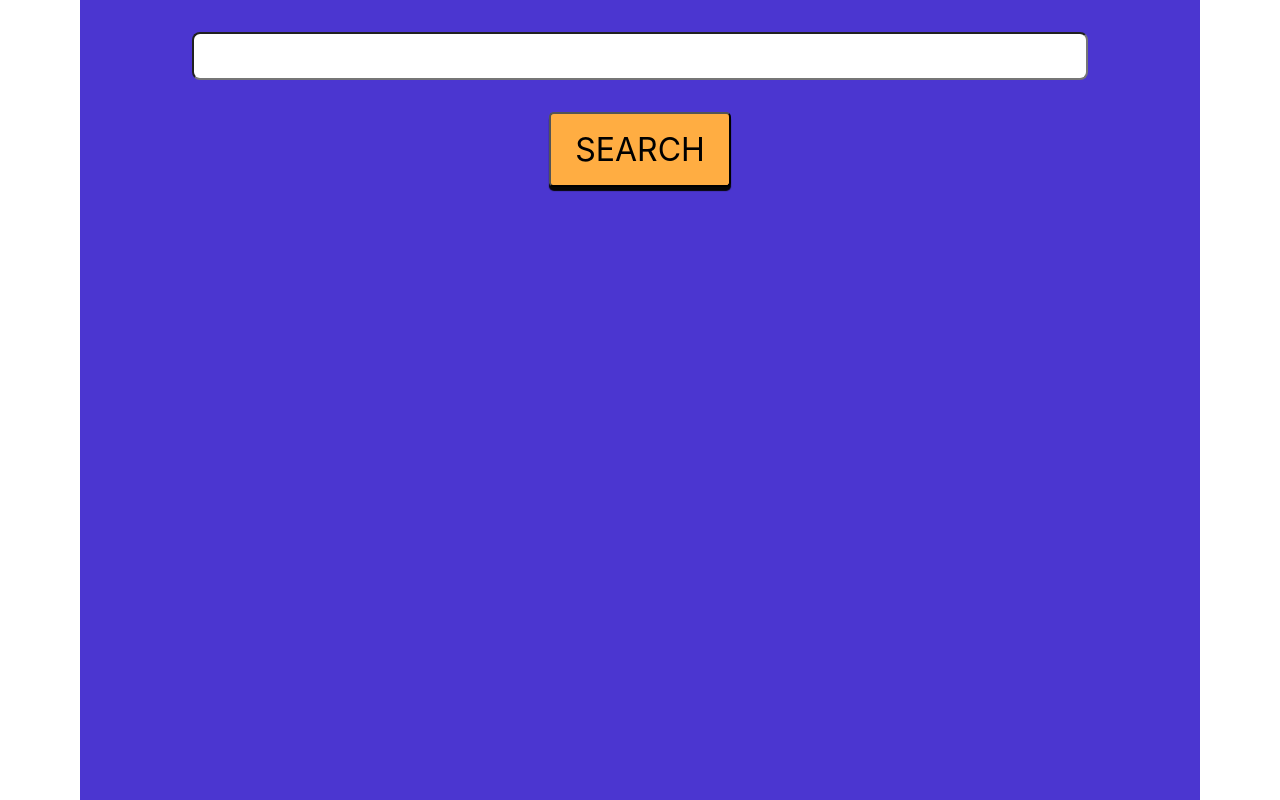
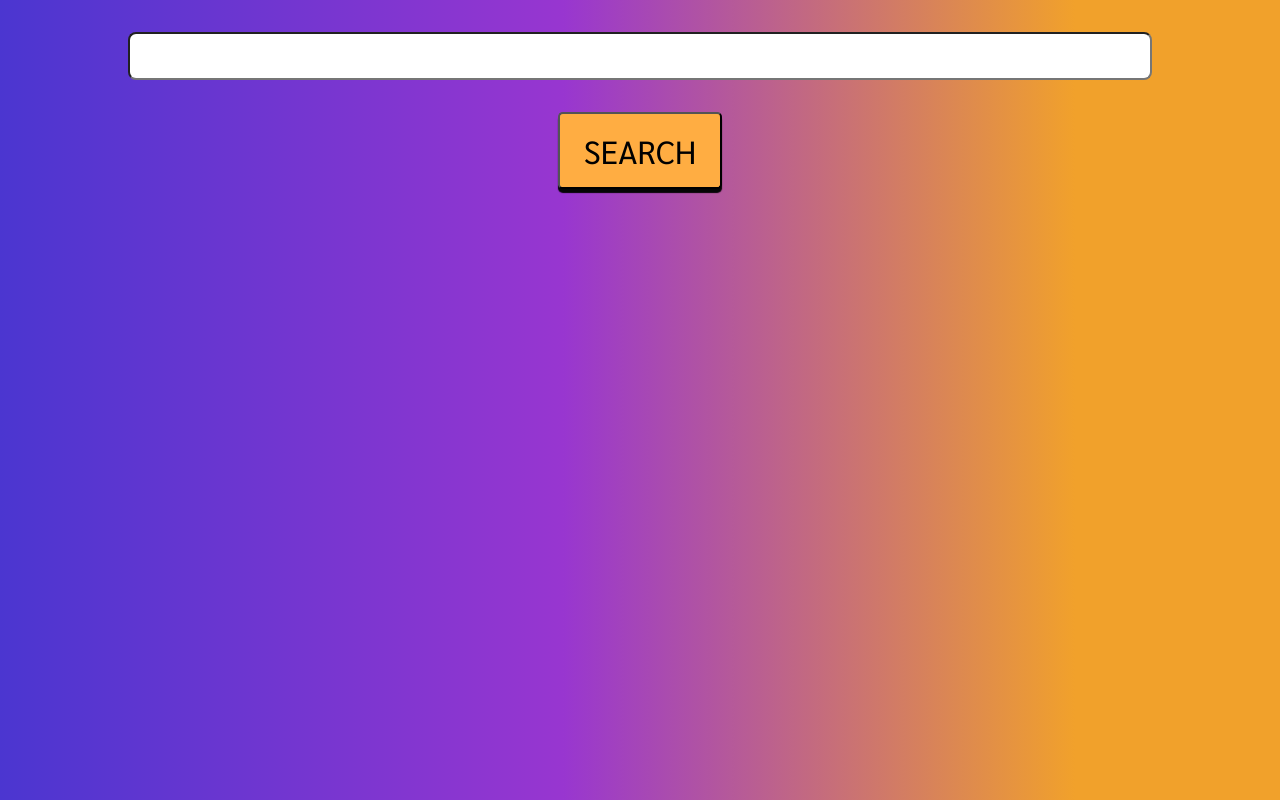
Before and after one commit to jkukavi/pdkstr, a React (Create React App) app in the folder client/: page / in a window 1280 px wide. Built offline with nearby package versions, Linux system fonts and the light colour scheme.

Commit message:
update styles

```diff
--- a/client/public/index.html
+++ b/client/public/index.html
@@ -5,6 +5,12 @@
     <link rel="icon" href="%PUBLIC_URL%/favicon.ico" />
     <meta name="viewport" content="width=device-width, initial-scale=1" />
     <meta name="theme-color" content="#000000" />
+    <link rel="preconnect" href="https://fonts.googleapis.com" />
+    <link rel="preconnect" href="https://fonts.gstatic.com" crossorigin />
+    <link
+      href="https://fonts.googleapis.com/css2?family=Sarabun&display=swap"
+      rel="stylesheet"
+    />
     <meta
       name="description"
       content="Web site created using create-react-app"
@@ -24,7 +30,7 @@
       work correctly both with client-side routing and a non-root public URL.
       Learn how to configure a non-root public URL by running `npm run build`.
     -->
-    <title>React App</title>
+    <title>Podkaster</title>
   </head>
   <body>
     <noscript>You need to enable JavaScript to run this app.</noscript>
--- a/client/src/App.css
+++ b/client/src/App.css
@@ -1,6 +1,13 @@
 body {
   margin: 0;
   padding-left: calc(100vw - 100%);
+  background: rgb(75, 54, 208);
+  background: linear-gradient(
+    90deg,
+    rgba(75, 54, 208, 1) 0%,
+    rgba(152, 54, 208, 1) 44%,
+    rgb(241 161 43) 84%
+  );
 }
 
 p {
@@ -9,8 +16,8 @@ p {
 }
 
 * {
-  font-family: -apple-system, BlinkMacSystemFont, "Segoe UI", Roboto, Oxygen,
-    Ubuntu, Cantarell, "Open Sans", "Helvetica Neue", sans-serif;
+  font-family: "Sarabun", -apple-system, BlinkMacSystemFont, "Segoe UI", Roboto,
+    Oxygen, Ubuntu, Cantarell, "Open Sans", "Helvetica Neue", sans-serif;
   -webkit-font-smoothing: antialiased;
   -moz-osx-font-smoothing: grayscale;
   box-sizing: border-box;
@@ -27,7 +34,7 @@ audio {
   align-content: space-between;
   max-width: 1120px;
   min-height: 100vh;
-  background-color: #4b36d0;
+  /* background-color: #4b36d0; */
   margin: auto;
 }
 
@@ -38,7 +45,7 @@ audio {
 
 .input {
   margin: 2rem auto 2rem;
-  width: 80%;
+  width: 80vw;
   display: block;
   border-radius: 8px;
   height: 3rem;
@@ -196,9 +203,6 @@ a:active {
 
 .card.channel {
   background-color: #f1a12b;
-  display: flex;
-  flex-direction: column;
-  justify-content: space-evenly;
   align-items: center;
 }
 
@@ -206,6 +210,11 @@ a:active {
   width: 14rem;
   height: 14rem;
   border-radius: 50%;
+  margin: 1rem auto 0;
+}
+
+.card.channel .descContainer {
+  margin-top: 1.8rem;
 }
 
 .card.channel p {
@@ -215,8 +224,8 @@ a:active {
 }
 
 .card:hover {
-  transform: scale(1.015);
-  box-shadow: 1px 1px 4px 1px rgb(27 27 27 / 78%);
+  transform: scale(1.01);
+  box-shadow: 1px 1px 3px 1px rgb(27 27 27 / 78%);
 }
 
 .cardContainer {
@@ -248,7 +257,6 @@ a:active {
   max-width: 10rem;
   font-size: 0.8rem;
   font-weight: 600;
-  color: rgb(55 55 55);
 }
 
 .channelDesc {
--- a/client/src/App.js
+++ b/client/src/App.js
@@ -145,7 +145,11 @@ function App() {
                           alt="thumbnail"
                         />
                       </div>
-                      <p className="desc title">{title}</p>
+                      <p className="desc title">
+                        {`${title.substring(0, 40)}${
+                          title.length > 40 ? "..." : ""
+                        }`}
+                      </p>
                       <div className="descContainer">
                         {!viewingChannel && (
                           <>
```
